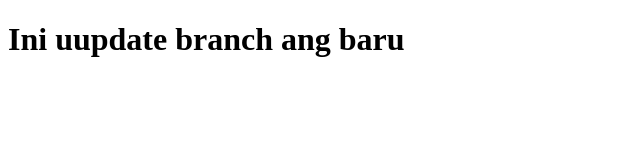
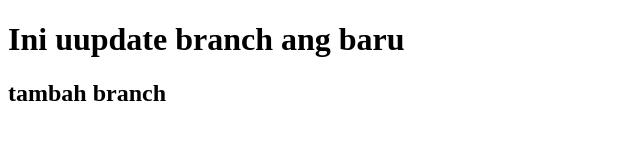
Before and after one commit to MhmdHabi/test-branch, a plain HTML site: page index.html in a window 1280 px wide. Shown: the whole page, without its empty margins (0-640 px from the left). Drawn offline with Linux system fonts and the light colour scheme.

Commit message:
branch baru terbuat

```diff
--- a/index.html
+++ b/index.html
@@ -7,5 +7,6 @@
   </head>
   <body>
     <h1>Ini uupdate branch ang baru</h1>
+    <h2>tambah branch</h2>
   </body>
 </html>
```
